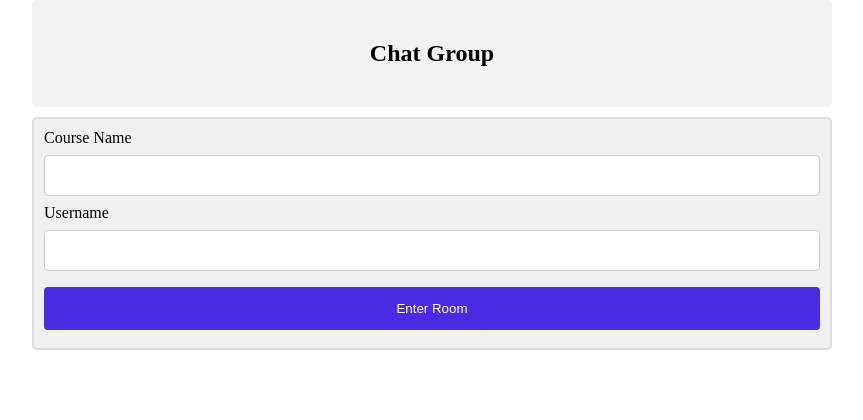
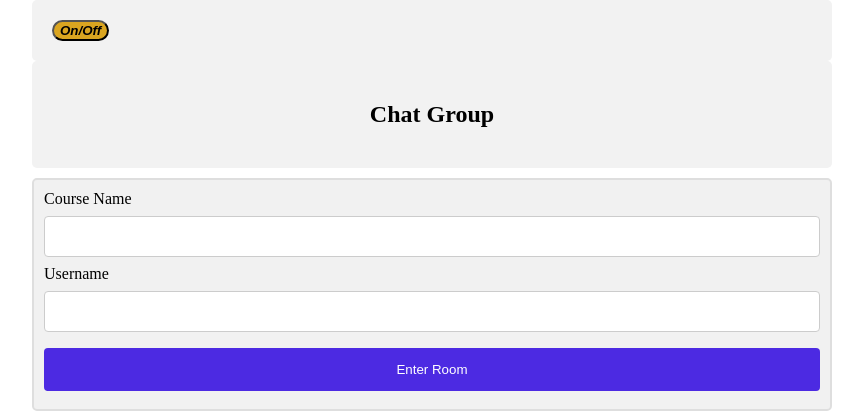
Before and after one commit to ProDaryl/Elearning-website, a Django app: page /chat/ in a window 1280 px wide. Shown: the top 420 px of the page, without its empty margins (208-1071 px from the left). Run offline with Django 5.2, Linux system fonts and the light colour scheme; the visitor is signed in with stand-in values (Sample User, id 1).

Commit message:
almost done

```diff
--- a/chatroom/templates/chatroom/chat.html
+++ b/chatroom/templates/chatroom/chat.html
@@ -54,6 +54,19 @@ body {
 </style>
 </head>
 <body>
+  <div><button
+    style="border-radius:25px;
+     background-color:goldenrod"
+         onclick="changeColor()">
+        <i>
+            <b>
+     On/Off
+        </b>
+    </i>
+    </button>
+</div>
+    <color id="text">
+    </color>
 
 <div align="center">
     <h2>Chat Group</h2>
@@ -106,6 +119,18 @@ body {
 
 
 </body>
-
+ <script>
+            function changeColor(){
+                  const body=document.body;
+                  const text=document.getElementById("text");
+                  if (body.style.backgroundColor==="black"){
+                    body.style.backgroundColor="";
+                    text.style.color="";
+                  }else {
+                    body.style.backgroundColor="black";
+                    text.style.color="white";
+                  }
+            }
+        </script>
 
 </html>
```
